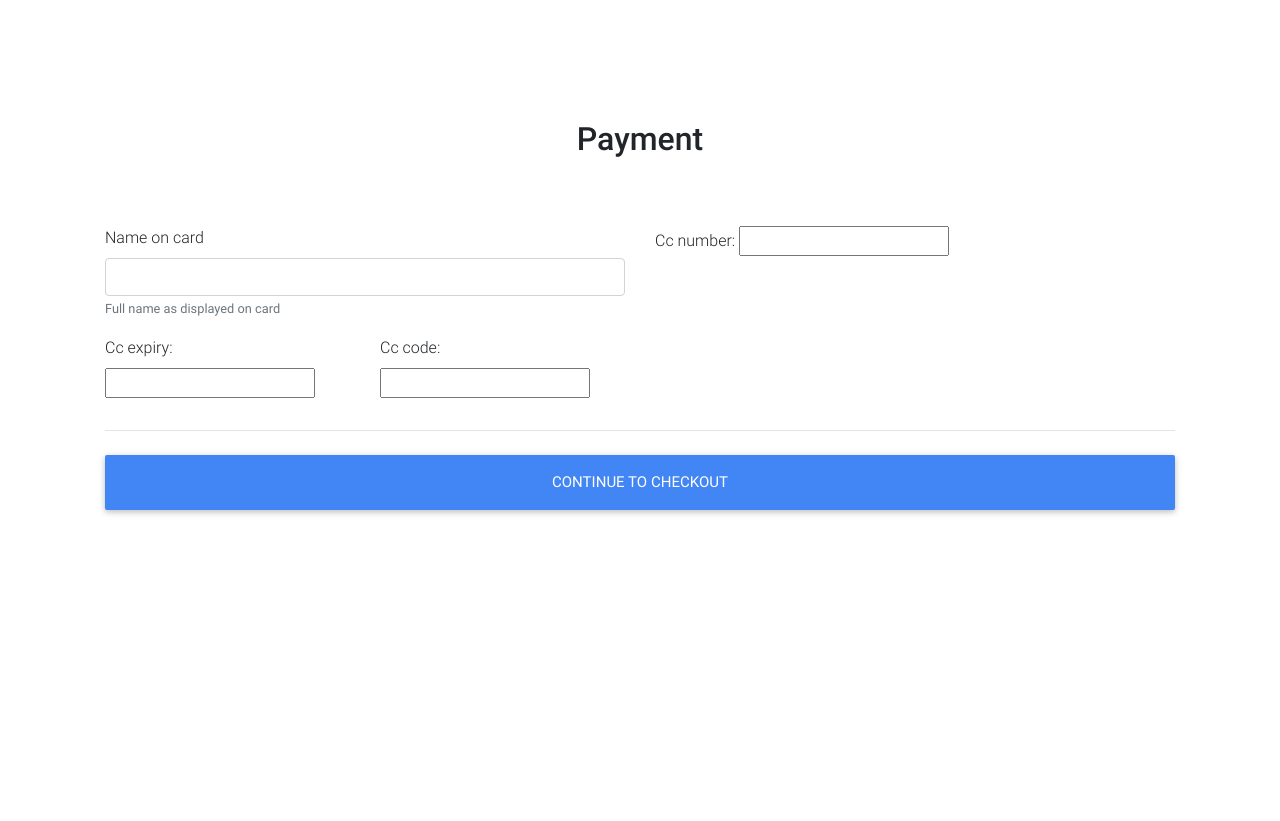
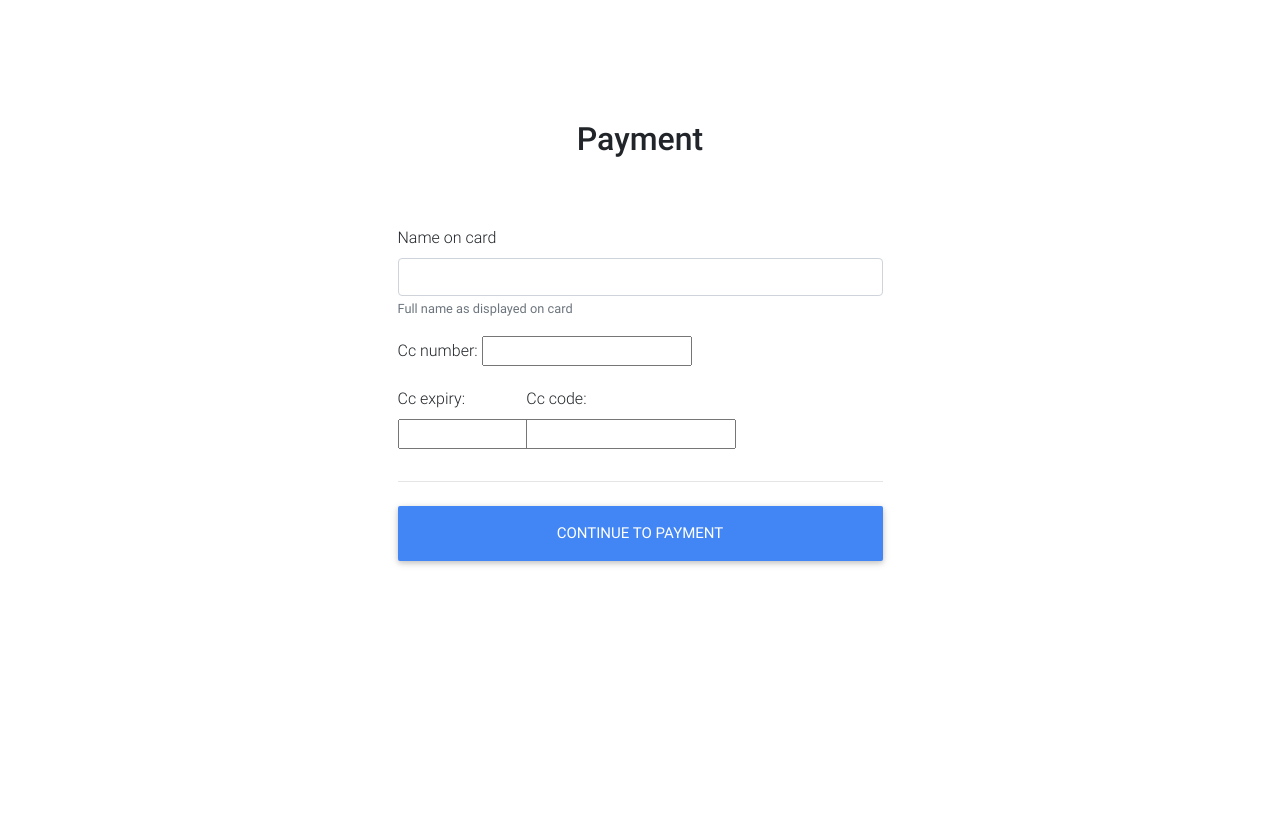
Before and after one commit to JulioOrdonezV/ecommerce-django, a Django app: page /payment/1 in a window 1280 px wide. Shown: the top 821 px of the page. Run offline with Django 3.2, Linux system fonts and the light colour scheme; parts of the project's set-up code (start-up, migrations or seed data) failed here and were passed over; some libraries are stand-ins or nearby versions.

Commit message:
Refactor payment html template

```diff
--- a/ecommerce/cookie_store/templates/payment.html
+++ b/ecommerce/cookie_store/templates/payment.html
@@ -13,18 +13,15 @@
       <!-- Heading -->
       <h2 class="my-5 h2 text-center">Payment</h2>
 
-      <!--Grid row-->
-      <div class="row">
-
         <!--Grid column-->
-        <div class="col-md-12 mb-4">
+        <div class="col-md-6 mb-4 offset-md-3">
 
           <!--Card-->
             <!--Card content-->
             <form action="{{ payment }}" method="post" class="card-body">
                 {% csrf_token %}
-                <div class="row">
-                <div class="col-md-6 mb-3">
+                <div class="row justify-content-center">
+                    <div class="col-md-12 mb-3">
                       <label for="cc-name">Name on card</label>
                       <input type="text" class="form-control" id="cc-name" placeholder="" required>
                       <small class="text-muted">Full name as displayed on card</small>
@@ -32,8 +29,9 @@
                         Name on card is required
                       </div>
                     </div>
-
-                  <div class="col-md-6 mb-3">
+                </div>
+                <div class="row justify-content-center">
+                      <div class="col-md-12 mb-3">
                           {{ form.cc_number.label_tag }}
                           {{ form.cc_number }}
                       <div class="invalid-feedback">
@@ -58,21 +56,12 @@
                 </div>
               </div>
               <hr class="mb-4">
-              <button class="btn btn-primary btn-lg btn-block" type="submit">Continue to checkout</button>
+              <button class="btn btn-primary btn-lg btn-block" type="submit">Continue to payment</button>
 
             </form>
 
         </div>
           <!--/.Card-->
-
-        </div>
-        <!--Grid column-->
-
-        <!--Grid column-->
-
-
-      </div>
-      <!--Grid row-->
 
     </div>
   </main>
```
Lines whose indentation alone changed are shown as unchanged.
